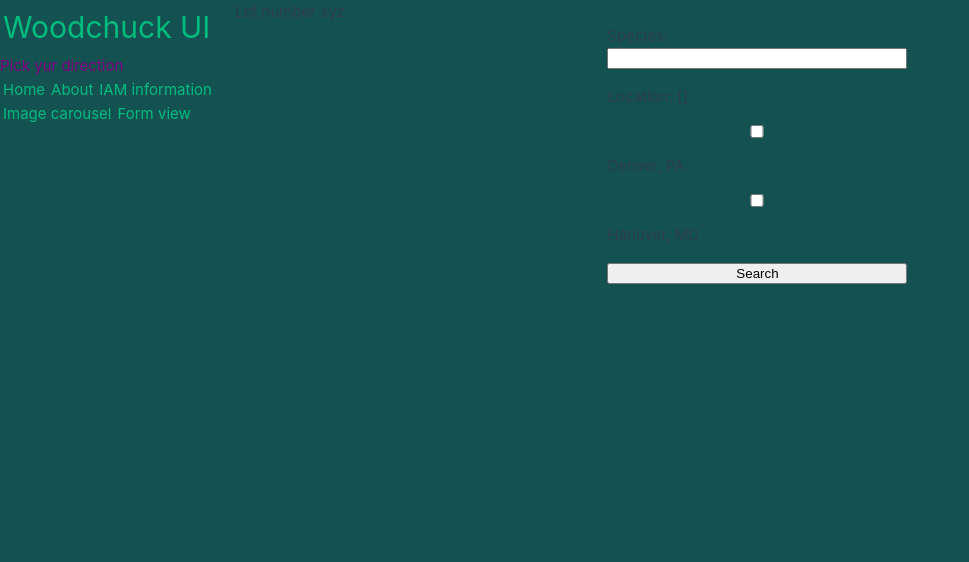
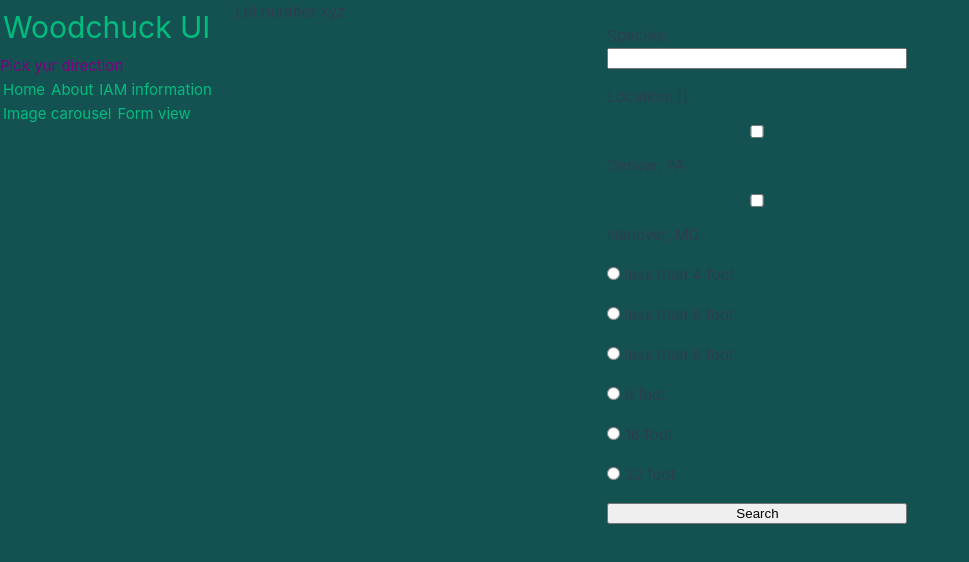
Before and after one commit to marsaviator-blip/woodchuck, a Vue app in the folder ui/: page /formview in a window 1280 px wide. Shown: the top 562 px of the page, without its empty margins (0-969 px from the left). Built offline with nearby package versions, Linux system fonts and the light colour scheme; no server answers.

Commit message:
FormView layout not correct

```diff
--- a/ui/src/views/FormView.vue
+++ b/ui/src/views/FormView.vue
@@ -6,28 +6,68 @@
         </div>
         <div>
             <div>Location: {{ checkedLocations }}</div>
-</div>
-<div class="locationGroup">
+        </div>
+        <div class="locationGroup">
             <input type="checkbox" id="PA" value="PA" v-model="checkedLocations" />
             <label for="PA">Denver, PA</label>
 
             <input type="checkbox" id="MD" value="MD" v-model="checkedLocations" />
             <label for="MD">Hanover, MD</label>
         </div>
+        <div class="length-select">
+            <div class=" radio-group">
+                <label for="lessThan4">
+                    <input type="radio" id="lessThan4" value="less than 4 foot" v-model="selectedOption" name="options">
+                    less than 4 foot
+                </label>
+            </div>
+            <div class="radio-group">
+                <label for="lessThan6">
+                    <input type="radio" id="lessThan6" value="less than 6 foot" v-model="selectedOption" name="options">
+                    less than 6 foot
+                </label>
+            </div>
+            <div class="radio-group">
+                <label for="lessThan8">
+                    <input type="radio" id="lessThan8" value="less than 8 foot" v-model="selectedOption" name="options">
+                    less than 8 foot
+                </label>
+            </div>
+            <div class="form-group">
+                <label for="8 foot">
+                    <input type="radio" id="8foot" value="8foot" v-model="selectedOption" name="options">
+                    8 foot
+                </label>
+            </div>
+            <div class="radio-group">
+                <label for="16">
+                    <input type="radio" id="16foot" value="16foot" v-model="selectedOption" name="options">
+                    16 foot
+                </label>
+            </div>
+            <div class="radio-group">
+                <label for="32foot">
+                    <input type="radio" id="32foot" value="32foot" v-model="selectedOption" name="options">
+                    32 foot
+                </label>
+            </div>
+        </div>
         <button type="submit">Search</button>
     </form>
 </template>
 
 <script setup lang="ts">
-import { ref,reactive } from 'vue'; // Import reactive for complex data types
+import { ref, reactive } from 'vue'; // Import reactive for complex data types
 
 // Define form data as a reactive object
 const formData = reactive({
     species: '',
-    checkedLocations: [] // This will hold the values of the checked checkboxes
+    checkedLocations: [], // This will hold the values of the checked checkboxes
+    selectedOption: '', // This will hold the value of the selected radio button
 });
 
 const checkedLocations = ref([]);
+const selectedOption = ref([]);
 
 // Handle the form submission logic
 const handleSubmit = () => {
@@ -70,9 +110,16 @@ const handleSubmit = () => {
     display: flex;
     flex-direction: column;
 }
+
 .locationGroup {
     display: flex;
-    flex-direction: columm;
+    flex-direction: column;
+    gap: 1rem;
+}
+
+.length-select {
+    display: flex;
+    flex-direction: column;
     gap: 1rem;
 }
 </style>
```
Also changed, not shown: 1 other file (tests, documents, lock files or other folders).
